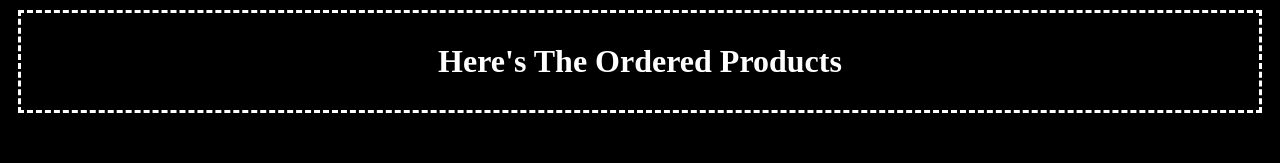
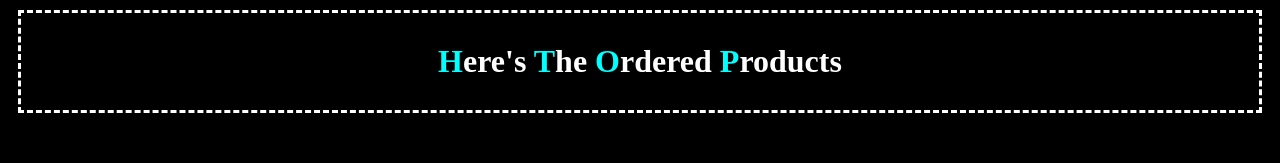
Before and after one commit to Usman-Nasir-JS/E-Commerce-Store, a plain HTML site: page soldProducts.html in a window 1280 px wide. Shown: the top 163 px of the page. Drawn offline with Linux system fonts and the light colour scheme; some packages are replaced by stand-ins of ours; a script that the page names is missing.

Commit message:
E-Commerce Store

```diff
--- a/soldProducts.html
+++ b/soldProducts.html
@@ -7,7 +7,7 @@
     <link rel="stylesheet" href="style.css">
 </head>
 <body>
-    <h1 class="heading">Here's The Ordered Products</h1>
+    <h1 class="heading"><span class="aqua-color">H</span>ere's <span class="aqua-color">T</span>he <span class="aqua-color">O</span>rdered <span class="aqua-color">P</span>roducts</h1>
 
     <div id="container">
 
```
